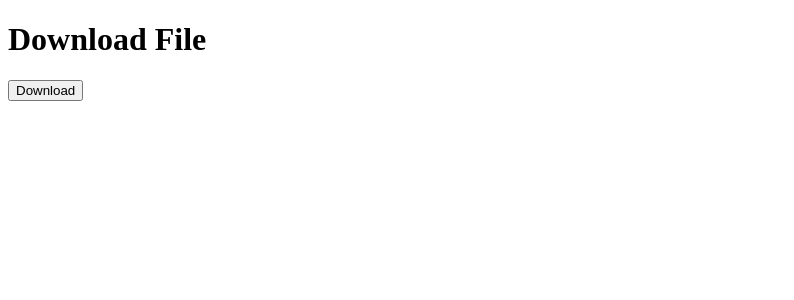
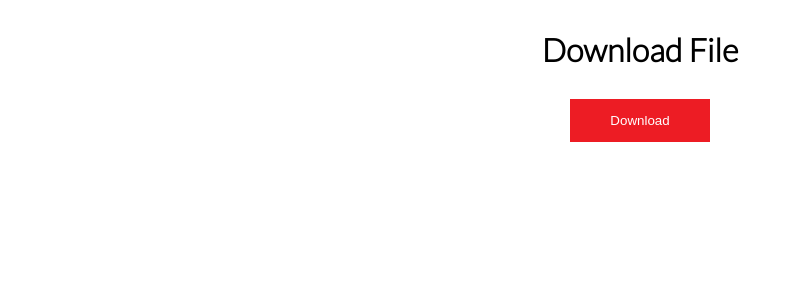
Before and after one commit to Ritzz79/Work-Update, a Flask app: page /downloadfile/1 in a window 1280 px wide. Shown: the top 300 px of the page, without its empty margins (0-794 px from the left). Run offline with Flask 2, Linux system fonts and the light colour scheme; some libraries are stand-ins or nearby versions.

Commit message:
Added styling to the page

```diff
--- a/templates/download.html
+++ b/templates/download.html
@@ -1,8 +1,48 @@
 <!doctype html>
-  <title>Download File</title>
-  <h1>Download File</h1>
-  <body class="body">
-     <div class="container" align="left">
-      <a href="/return-files/{{value}}" target="blank"><button class='btn btn-default'>Download</button></a>
+<html lang="en">
+<head>
+  <title>Download new File</title>
+  <meta name="viewport" content="width=device-width, initial-scale=1.0, user-scalable=no">
+  <meta charset="UTF-8">
+<style>
+    @import url('https://fonts.googleapis.com/css2?family=Lato:wght@300&display=swap');
+*{
+    padding: 0; margin: 0; box-sizing: border-box;
+}
+body{
+    font-family: 'Lato',sans-serif; padding: 30px;
+}
+
+.text-center{
+    display: flex;
+    justify-content: center;
+    align-items: center;
+    margin-bottom: 30px;
+}
+.custom-file{
+   display: flex;
+   justify-content: center;
+   align-items: center;
+}
+button{
+   border: none;
+   cursor: pointer;
+   background: #ed1c24;
+   display: inline-block;
+   color: #fff;
+   padding: 14px 40px;
+   text-align: center;
+}
+</style>
+</head>
+<body >
+   <h1 class="text-center">Download File</h1>
+
+     <div class="custom-file">
+      <a href="/return-files/{{value}}" target="blank">
+         <button>Download</button>
+      </a>
      </div>
-  </body>
+     <script src="js/jquery-latest.min.js"></script>
+   </body>
+</html>
```
